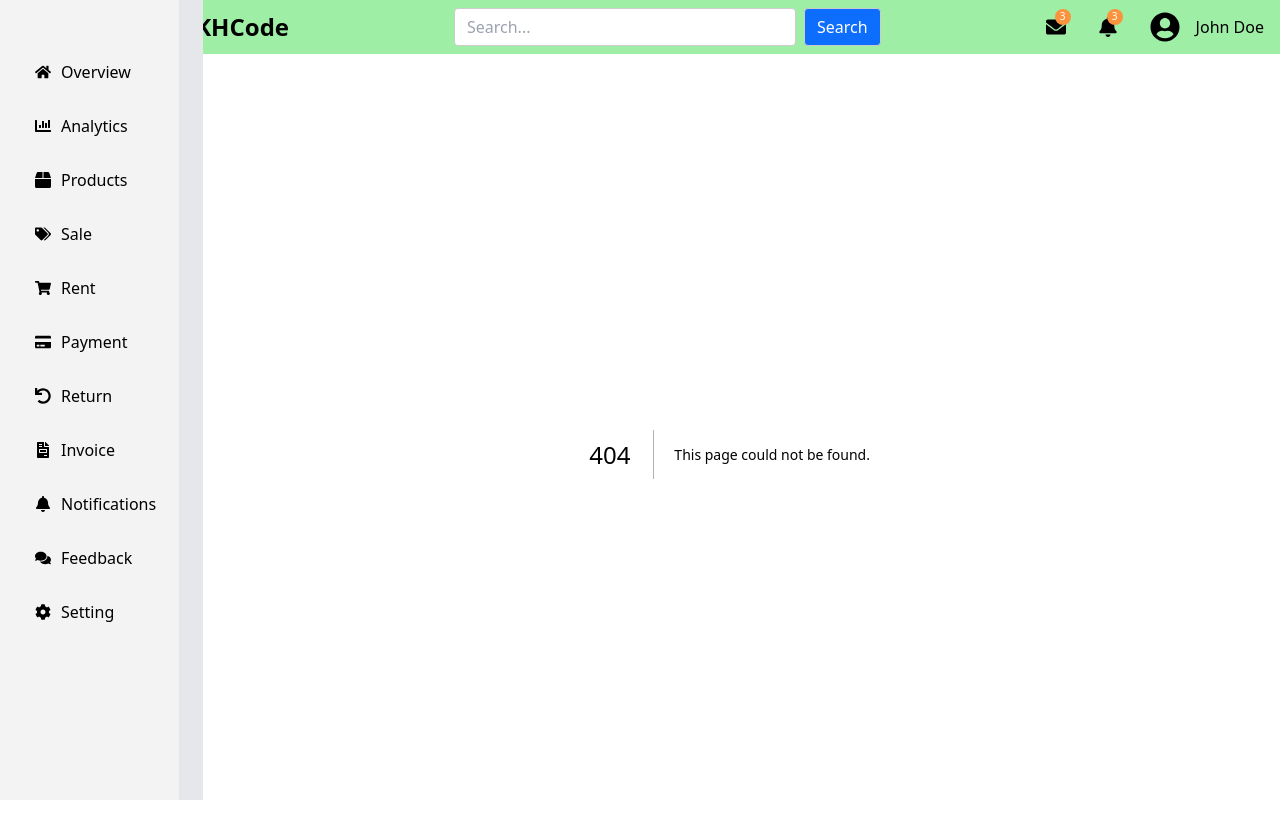
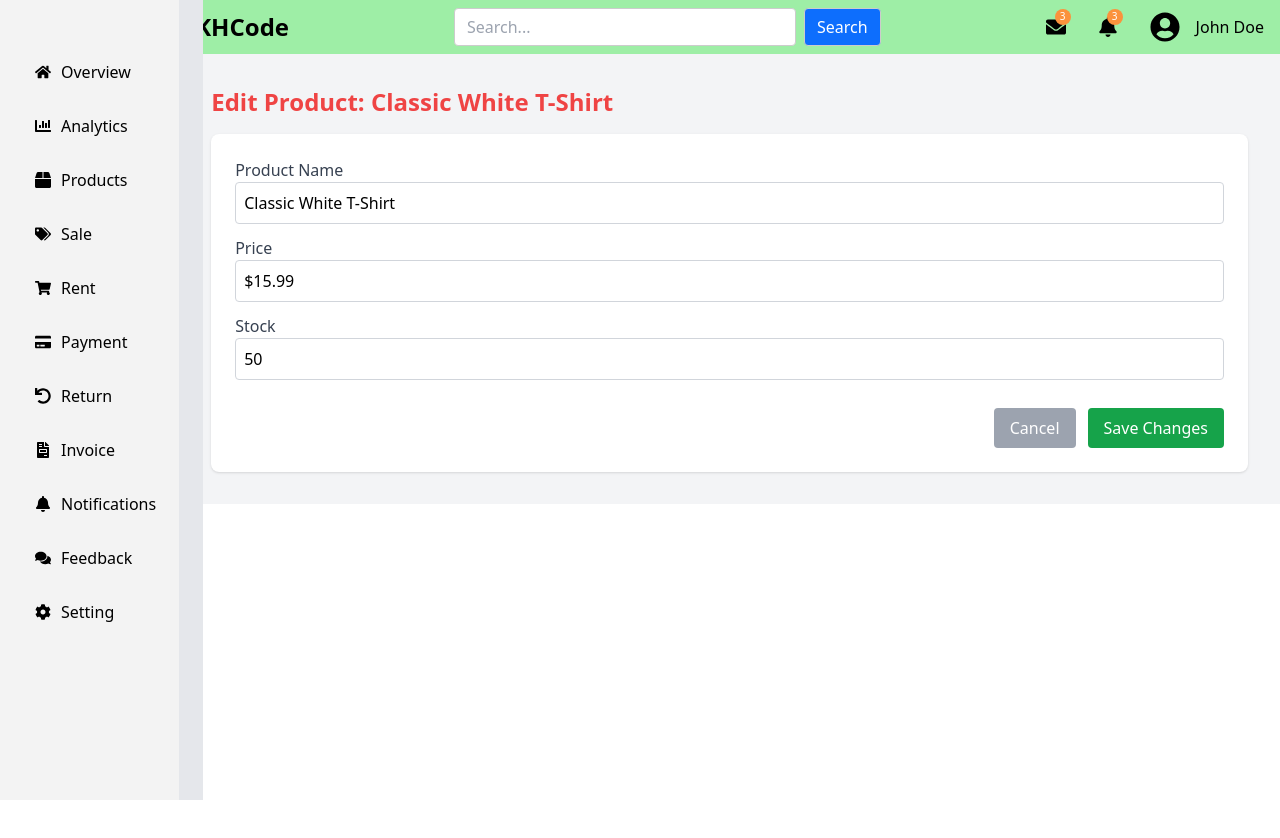
Before and after one commit to PEav52/POS-front-end, a Next.js app: page /products/1 in a window 1280 px wide. Before the commit this address had no page. Shown: the top 838 px of the page. After the commit the page ends 800 px from the top, so only its background shows below. Built offline with nearby package versions, Linux system fonts and the light colour scheme.

Commit message:
fix dynamic route

```diff
--- a/src/app/products/edit.tsx
+++ b/src/app/products/[productId]/page.tsx
@@ -15,16 +15,20 @@
   { id: "2", name: "Black Hoodie", price: "$35.99", stock: 30, image: "/hoodie.png" },
 ];
 
-export default function EditProduct({ params }: { params: { id: string } }) {
+export default function EditProduct({
+  params,
+ }: {
+  params: { productId: string };
+ }) {
   const router = useRouter();
   const [product, setProduct] = useState<Product | null>(null);
 
   useEffect(() => {
-    const foundProduct = sampleProducts.find((p) => p.id === params.id);
+    const foundProduct = sampleProducts.find((p) => p.id === params.productId);
     if (foundProduct) {
       setProduct(foundProduct);
     }
-  }, [params.id]);
+  }, [params.productId]);
 
   if (!product) return <p className="text-center mt-10 text-red-500">Product not found</p>;
 
--- a/src/app/products/page.tsx
+++ b/src/app/products/page.tsx
@@ -34,7 +34,7 @@
 
   // Function HandleEidtProduct To Direc to file Page Edit Product
   const handleEditProduct = (id: string) => {
-    router.push(`/products/${id}/edit`); // ✅ Navigate to correct path
+    router.push(`/products/${id}`); // ✅ Navigate to correct path
   };
 
   // To Display at all Table list
```
